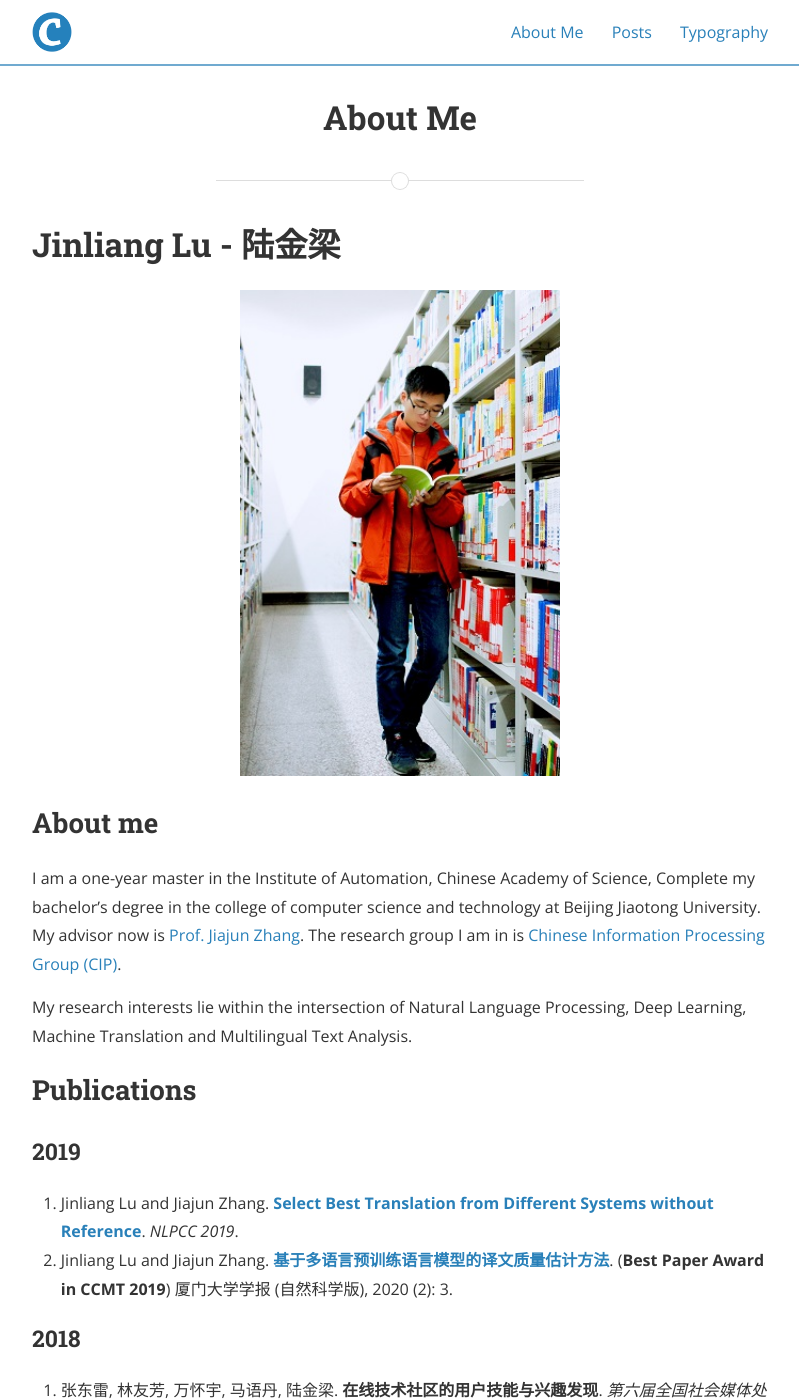
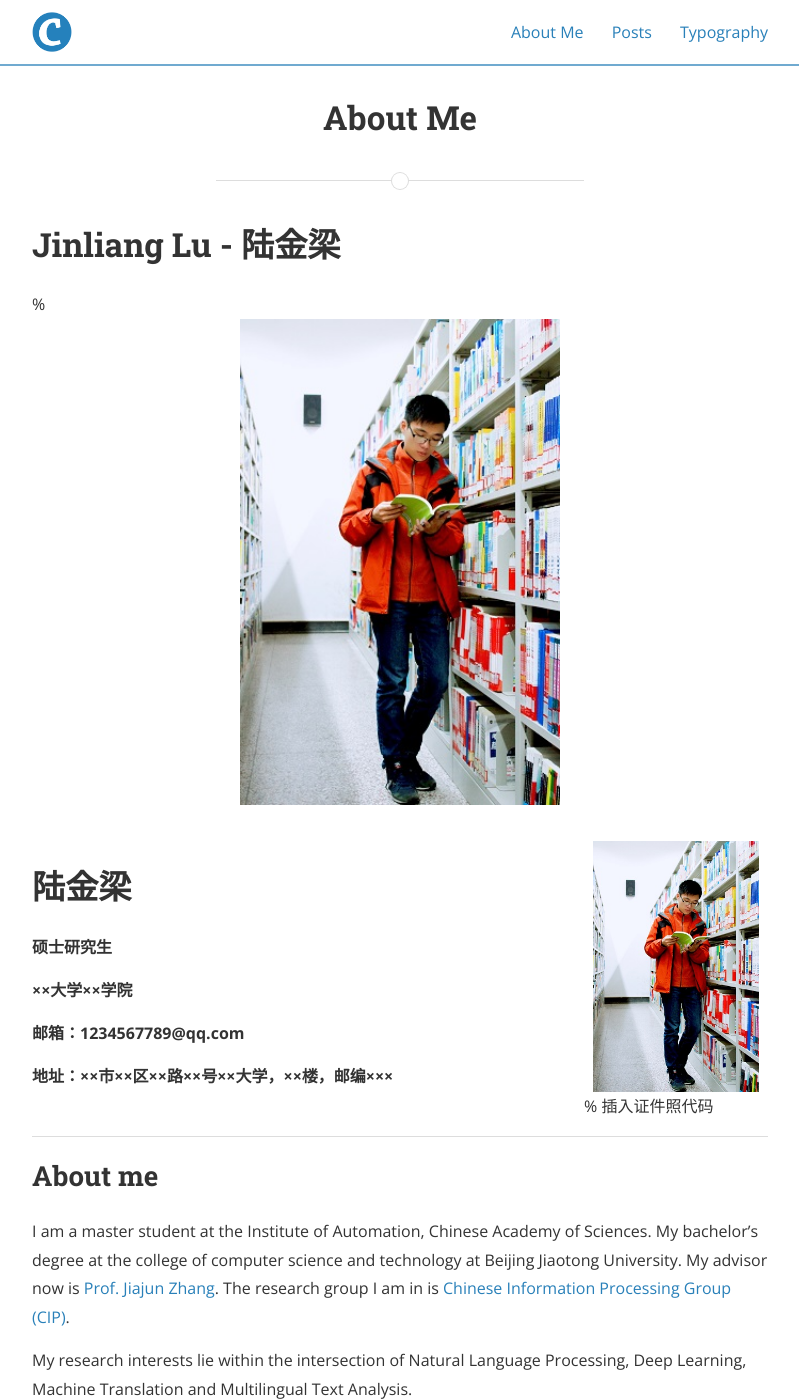
Before and after one commit to JinliangLu96/JinliangLu96.github.io, a Jekyll site: the page built from about.md, in a window 1280 px wide and 1400 px high. Shown: the whole window, without its empty margins (240-1039 px from the left). Built offline with Jekyll 4.4.1, drawn with Linux system fonts in a browser that asks for light colours; nearby versions of some CDN libraries.

Commit message:
Update about.md

```diff
--- a/about.md
+++ b/about.md
@@ -5,11 +5,26 @@ permalink: /about/
 ---
 # **Jinliang Lu - 陆金梁**
 
-<img src="/assets/Jinliang.jpg" title="Profile Picture" class="profile">
+%<img src="/assets/Jinliang.jpg" title="Profile Picture" class="profile">
+
+<table border="0">
+  <tr>
+    <td width="75%">
+      <h1>陆金梁</h1>
+      <p><b>硕士研究生</b></p>
+      <p><b>××大学××学院</b></p>
+      <p><b>邮箱：1234567789@qq.com</b></p>
+      <p><b>地址：××市××区××路××号××大学，××楼，邮编×××</b></p>
+    </td>
+    <td width="25%">
+      <img src="/assets/Jinliang.jpg" width="100%">      % 插入证件照代码
+    </td>
+  </tr>
+</table>
 
 ## About me
 
-I am a one-year master in the Institute of Automation, Chinese Academy of Science, Complete my bachelor's degree in the college of computer science and technology at Beijing Jiaotong University. My advisor now is [Prof. Jiajun Zhang](http://www.nlpr.ia.ac.cn/cip/jjzhang.htm). The research group I am in is [Chinese Information Processing Group (CIP)](http://www.nlpr.ia.ac.cn/cip/introduction.htm).
+I am a master student at the Institute of Automation, Chinese Academy of Sciences. My bachelor's degree at the college of computer science and technology at Beijing Jiaotong University. My advisor now is [Prof. Jiajun Zhang](http://www.nlpr.ia.ac.cn/cip/jjzhang.htm). The research group I am in is [Chinese Information Processing Group (CIP)](http://www.nlpr.ia.ac.cn/cip/introduction.htm).
 
 My research interests lie within the intersection of Natural Language Processing, Deep Learning, Machine Translation and Multilingual Text Analysis.
 
```
